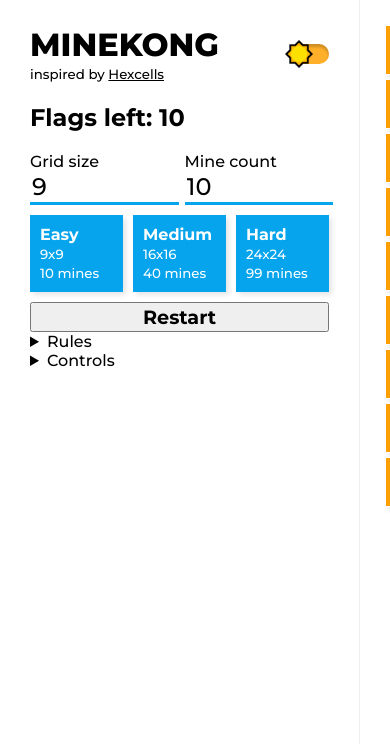
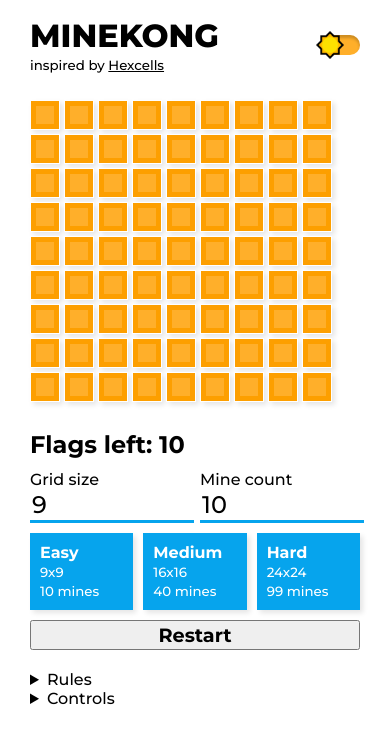
Before and after one commit to afilip1/minesweeper, a React (Create React App) app: page / in a window 390 px wide. Shown: the top 744 px of the page. Built offline with nearby package versions, Linux system fonts and the light colour scheme.

Commit message:
Mobile version (sorta)

```diff
--- a/src/components/app.tsx
+++ b/src/components/app.tsx
@@ -1,11 +1,14 @@
 import React from "react";
-import "src/util"
-import { SidePanel } from "src/components/sidepanel/sidepanel";
-import { useGame } from "src/hooks/game"
+import "src/util";
+import { useGame } from "src/hooks/game";
 import { Board } from "./board/board";
 import styled, { ThemeProvider, createGlobalStyle } from "styled-components";
 import { lightTheme, darkTheme } from "src/theme";
 import { useLocalStorage } from "src/hooks/localstorage";
+import { Header } from "./sidepanel/header";
+import { Status } from "./sidepanel/status";
+import { Settings } from "./sidepanel/settings/settings";
+import { Info } from "./sidepanel/info";
 
 const GlobalStyle = createGlobalStyle`
    html, body {
@@ -26,12 +29,30 @@ const StyledApp = styled.div`
    --light-gray: #3f3d40;
    --dark-gray: #2a2d32;
 
+   height: 100vh;
+
+   overflow: scroll;
    display: grid;
-   grid-template-columns: 360px auto;
+
+   grid-template-rows: 90px 330px 40px 210px 70px;
 
    grid-template-areas:
-      "header main"
-      "aside main";
+      "header"
+      "board"
+      "status"
+      "settings"
+      "info";
+
+   @media screen and (min-width: 768px) {
+      grid-template-columns: 360px auto;
+      grid-template-rows: 100px 80px 230px auto;
+
+      grid-template-areas:
+         "header   board"
+         "status   board"
+         "settings board"
+         "info     board";
+   }
 
    color: ${props => props.theme.colors.text};
    background-color: ${props => props.theme.colors.background};
@@ -109,18 +130,19 @@ export function App() {
    const [useDarkTheme, setDarkTheme] = useLocalStorage('darkTheme', false);
    const toggleDarkTheme = () => setDarkTheme(!useDarkTheme);
 
+   const theme = useDarkTheme ? darkTheme : lightTheme;
+
    return (
-      <ThemeProvider theme={useDarkTheme ? darkTheme : lightTheme}>
-         <GlobalStyle />
+      <ThemeProvider theme={theme}>
+         <GlobalStyle theme={theme} />
          <StyledApp onContextMenu={(e) => e.preventDefault()} onMouseUp={handleMouseUp} onMouseDown={preventScrolling}>
-            <SidePanel
-               gridSize={gridSize}
-               mineCount={mineCount}
-               gameState={getGameState()}
-               minesLeft={mineCount - board.flagged.countBy(Boolean)}
-               onSettingsUpdate={handleSettingsUpdate}
-               onToggleTheme={toggleDarkTheme}
-            />
+            <Header onThemeToggle={toggleDarkTheme} />
+
+            <Status gameState={getGameState()} minesLeft={mineCount - board.flagged.countBy(Boolean)} />
+
+            <Settings gridSize={gridSize} mineCount={mineCount} onSettingsUpdate={handleSettingsUpdate} />
+
+            <Info />
 
             <Board
                gridSize={gridSize}
--- a/src/components/board/board.tsx
+++ b/src/components/board/board.tsx
@@ -5,19 +5,42 @@ import { range } from "src/util";
 import styled from "styled-components";
 
 const StyledBoard = styled.div`
-   height: 100vh;
+   grid-area: board;
+
    overflow: auto;
+   padding: 10px 30px;
+
+   @media screen and (min-width: 768px) {
+      padding: 30px;
+
+      border-left: 1px solid ${props => props.theme.colors.separator};
+      transition: border 0.3s linear;
+   }
+`;
+
+const Shadow = styled.div`
+   position: relative;
+   grid-area: board;
+   content: '';
+   height: 330px;
+   width: 100vw;
+   box-shadow: inset 0 0 5px ${({theme}) => theme.colors.background};
+   pointer-events: none;
+
+   transition: box-shadow 0.3s linear;
 `;
 
 const BoardGrid = styled.div<{ gridSize: number }>`
+   --cell-size: 30px;
+
+   @media screen and (min-width: 768px) {
       --cell-size: 50px;
+   }
 
    display: grid;
    grid-template-columns: repeat(${props => props.gridSize}, var(--cell-size));
    grid-auto-rows: var(--cell-size);
    gap: 4px;
-
-   padding: 25px;
 `;
 
 type BoardProps = {
@@ -30,10 +53,15 @@ export function Board({ gridSize, boardState, ...handlers }: BoardProps) {
    const cells = cellIds.map(id => renderCell(id, boardState, handlers));
 
    return (
+      <>
          <StyledBoard>
+            <div style={{ display: "inline-block" }}>
                <BoardGrid gridSize={gridSize}>
                   {cells}
                </BoardGrid>
+            </div>
          </StyledBoard>
+         <Shadow />
+      </>
    );
 }
--- a/src/components/board/cell.tsx
+++ b/src/components/board/cell.tsx
@@ -17,7 +17,11 @@ const StyledCellInner = styled.div<{ dimmed: boolean, revealed: boolean, flagged
    justify-content: center;
 
    box-sizing: border-box;
-   font-size: 1.3rem;
+
+   @media screen and (min-width: 768px) {
+      font-size: 1.5rem;
+   }
+
    font-weight: 600;
    color: white;
 
--- a/src/components/sidepanel/header.tsx
+++ b/src/components/sidepanel/header.tsx
@@ -9,15 +9,21 @@ const Title = styled.h1`
 `;
 
 const StyledHeader = styled.header`
-   margin-top: 25px;
+   grid-area: header;
+
    display: flex;
+
    justify-content: space-between;
    align-items: center;
-   grid-area: header;
 
+   padding: 0 30px;
 `;
 
-export function Header({ onThemeToggle }: { onThemeToggle: () => void }) {
+type HeaderProps = {
+   onThemeToggle: () => void
+}
+
+export function Header({ onThemeToggle }: HeaderProps) {
    return (
       <StyledHeader>
          <div>
--- a/src/components/sidepanel/info.tsx
+++ b/src/components/sidepanel/info.tsx
@@ -1,8 +1,19 @@
 import React from "react";
+import styled from "styled-components";
+
+const StyledInfo = styled.div`
+   grid-area: info;
+
+   padding: 0 30px;
+
+   @media screen and (min-width: 768px) {
+      overflow-y: auto;
+   }
+`;
 
 export function Info() {
    return (
-      <>
+      <StyledInfo>
          <details>
             <summary>Rules</summary>
             <p>The board contains a number of cells. Each cell can be either empty or a mine.</p>
@@ -20,6 +31,6 @@ export function Info() {
             <p><strong>Tip #1:</strong> If you've placed enough flags near a revealed cell, you can left click on it to automatically reveal cells without flags.</p>
             <p><strong>Tip #2:</strong> The first cell you click will never be a mine, so don't worry about where to click.</p>
          </details>
-      </>
+      </StyledInfo>
    );
 }
--- a/src/components/sidepanel/settings/settings.tsx
+++ b/src/components/sidepanel/settings/settings.tsx
@@ -2,6 +2,12 @@ import React, { useState } from "react";
 import { LabeledNumericInput } from "./labeledinput";
 import styled from "styled-components";
 import { Preset } from "./preset";
+
+const StyledSettings = styled.div`
+   grid-area: settings;
+
+   padding: 0 30px;
+`;
 
 const SettingsGrid = styled.div<{ columns: number }>`
    display: grid;
@@ -40,7 +46,7 @@ export function Settings(props: SettingsProps) {
    }
 
    return (
-      <div>
+      <StyledSettings>
          <form onSubmit={handleSubmit}>
             <SettingsGrid columns={2}>
                <LabeledNumericInput label="Grid size" value={gridSize} onChange={setGridSize} />
@@ -55,6 +61,6 @@ export function Settings(props: SettingsProps) {
 
             <RestartButton>Restart</RestartButton>
          </form>
-      </div >
+      </StyledSettings >
    );
 }
--- a/src/components/sidepanel/sidepanel.tsx
+++ /dev/null
@@ -1,31 +0,0 @@
-import React from "react";
-import { Settings, SettingsProps } from "./settings/settings";
-import { StatusProps, Status } from "./status";
-import { Info } from "./info";
-import styled from "styled-components";
-import { Header } from "./header";
-
-const StyledSidePanel = styled.div`
-   padding: 0 30px;
-   border-right: 1px solid ${props => props.theme.colors.separator};
-   overflow-y: auto;
-
-   height: 100vh;
-
-   transition: border 0.3s linear;
-`;
-
-type SidePanelProps = { onToggleTheme: () => void } & SettingsProps & StatusProps
-
-export function SidePanel({ onToggleTheme, gameState, minesLeft, ...controlPanelProps }: SidePanelProps) {
-   return (
-      <StyledSidePanel>
-         <Header onThemeToggle={onToggleTheme} />
-         <Status gameState={gameState} minesLeft={minesLeft} />
-
-         <Settings {...controlPanelProps} />
-
-         <Info />
-      </StyledSidePanel>
-   );
-}
--- a/src/components/sidepanel/status.tsx
+++ b/src/components/sidepanel/status.tsx
@@ -1,5 +1,13 @@
 import React from "react";
 import { GameState } from "src/hooks/game";
+import styled from "styled-components";
+
+const StyledStatus = styled.h2`
+   grid-area: status;
+
+   padding: 0 30px;
+   margin-top: 10px;
+`;
 
 export type StatusProps = {
    gameState: GameState
@@ -20,5 +28,5 @@ export function Status({ gameState, minesLeft }: StatusProps) {
          break;
    }
 
-   return <h2>{status}</h2>;
+   return <StyledStatus>{status}</StyledStatus>;
 }
--- a/src/hooks/game.ts
+++ b/src/hooks/game.ts
@@ -67,9 +67,8 @@ export function useGame({ initSize, initMineCount }: InitBoardParams) {
 
    const getGameState = useCallback(() => {
       const emptyCells = mines.map(isMine => !isMine);
-      const flaggedAllMines = mines.equals(flagged);
 
-      if (revealed.equals(emptyCells) && flaggedAllMines) {
+      if (revealed.equals(emptyCells)) {
          return GameState.Won;
       }
 
@@ -79,7 +78,7 @@ export function useGame({ initSize, initMineCount }: InitBoardParams) {
       }
 
       return GameState.InProgress;
-   }, [mines, flagged, revealed]);
+   }, [mines, revealed]);
 
    const revealCascade = useCallback((...queue: number[]) => {
       let nextRevealed = revealed.slice()
```
Also changed, not shown: 1 other file (tests, documents, lock files or other folders). Lines whose indentation alone changed are shown as unchanged.
